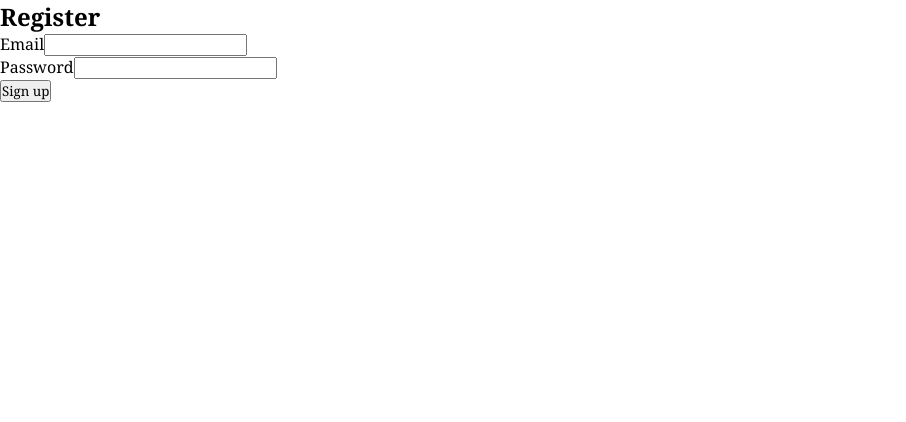
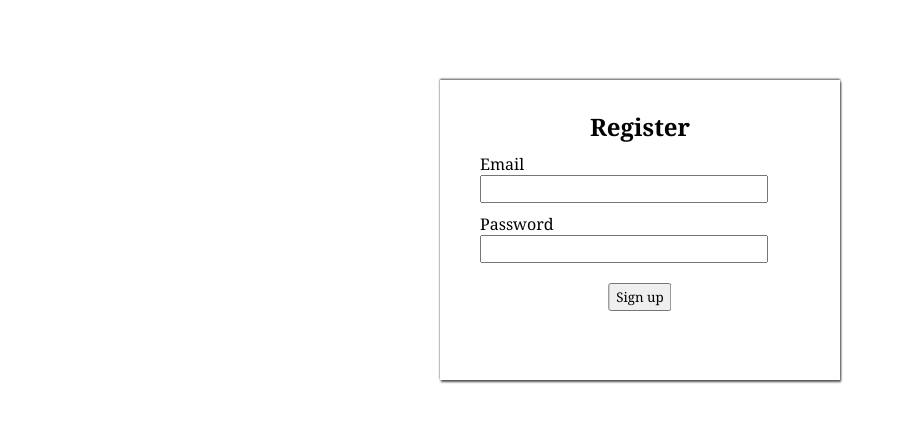
Before and after one commit to Ghasty003/Workout-tracker, a Vue app in the folder frontend/: page /register in a window 1280 px wide. Shown: the top 422 px of the page, without its empty margins (0-906 px from the left). Built offline with nearby package versions, Linux system fonts and the light colour scheme.

Commit message:
added signup function

```diff
--- a/frontend/src/views/RegisterView.vue
+++ b/frontend/src/views/RegisterView.vue
@@ -1,15 +1,15 @@
 <template>
-  <form>
+  <form @submit.prevent="handleSubmit">
     <h2>Register</h2>
 
     <div>
         <label for="email">Email</label>
-        <input type="email">
+        <input v-model="email" type="email">
     </div>
 
     <div>
         <label for="password">Password</label>
-        <input type="password" >
+        <input v-model="password" type="password" >
     </div>
 
     <button>Sign up</button>
@@ -18,10 +18,75 @@
 
 <script>
 export default {
+    data() {
+        return {
+            email: "",
+            password: ""
+        }
+    },
+    methods: {
+        async handleSubmit() {
+            const response = await fetch("http://localhost:4000/api/signup", {
+                method: "POST",
+                headers: {
+                    "Content-Type": "application/json"
+                },
+                body: JSON.stringify({email: this.email, password: this.password})
+            });
+            const json = await response.json();
 
+            if (response.ok) {
+                console.log(json)
+            }
+
+            if (!response.ok) {
+                console.log(json.error)
+            }
+        }
+    }
 }
 </script>
 
 <style scoped>
+form {
+    width: 400px;
+    height: 300px;
+    box-shadow: 1px 2px 2px rgb(84, 82, 82), 0px -1px 2px rgb(84, 82, 82);
+    transform: translateX(-50%);
+    position: relative;
+    left: 50%;
+    margin-top: 80px;
+    padding: 30px 0;
+}
 
+h2 {
+    text-align: center;
+}
+
+div:first-child {
+    background: black;
+}
+
+div {
+    margin: 10px 0 0 40px;
+}
+
+label, input {
+    display: block;
+}
+
+input {
+    padding: 3px;
+    width: 80%;
+    outline: none;
+}
+
+button {
+    text-align: center;
+    position: relative;
+    left: 50%;
+    transform: translateX(-50%);
+    margin-top: 20px;
+    padding: 3px 6px;
+}
 </style>
```
